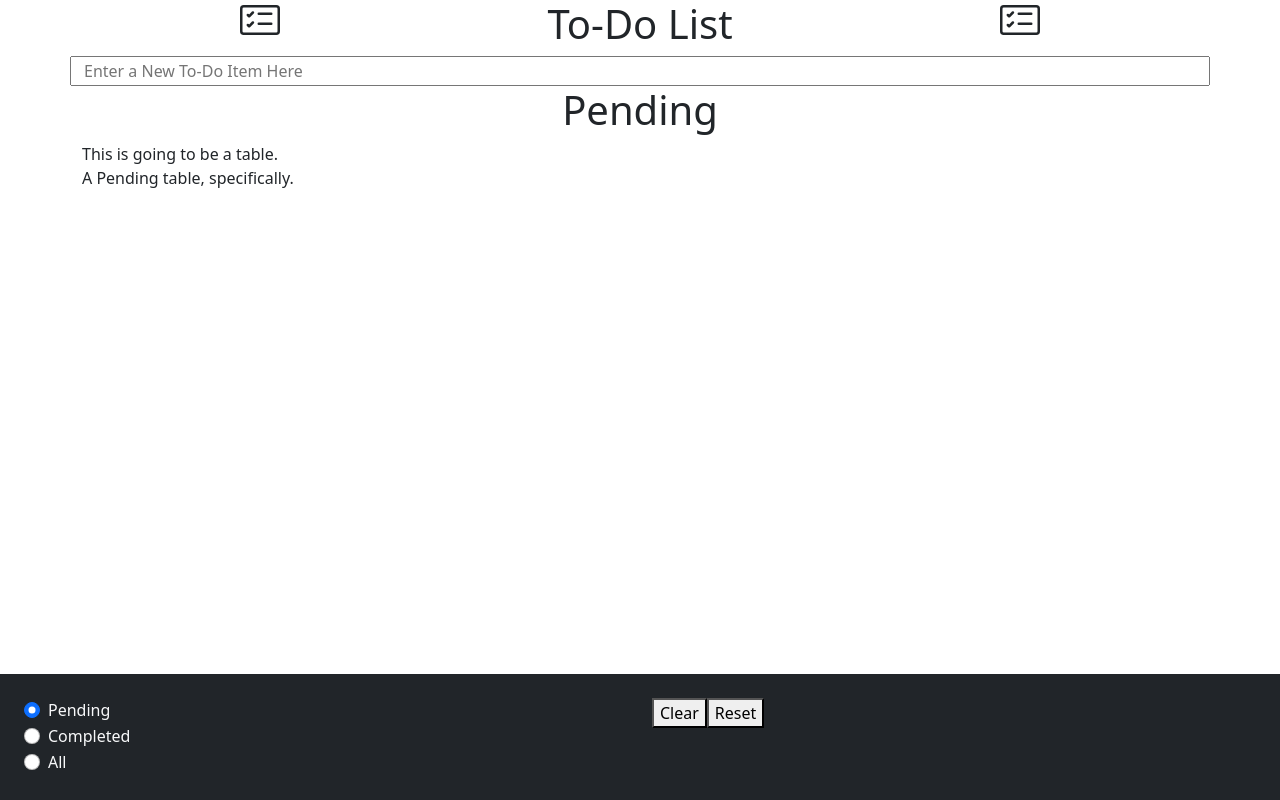
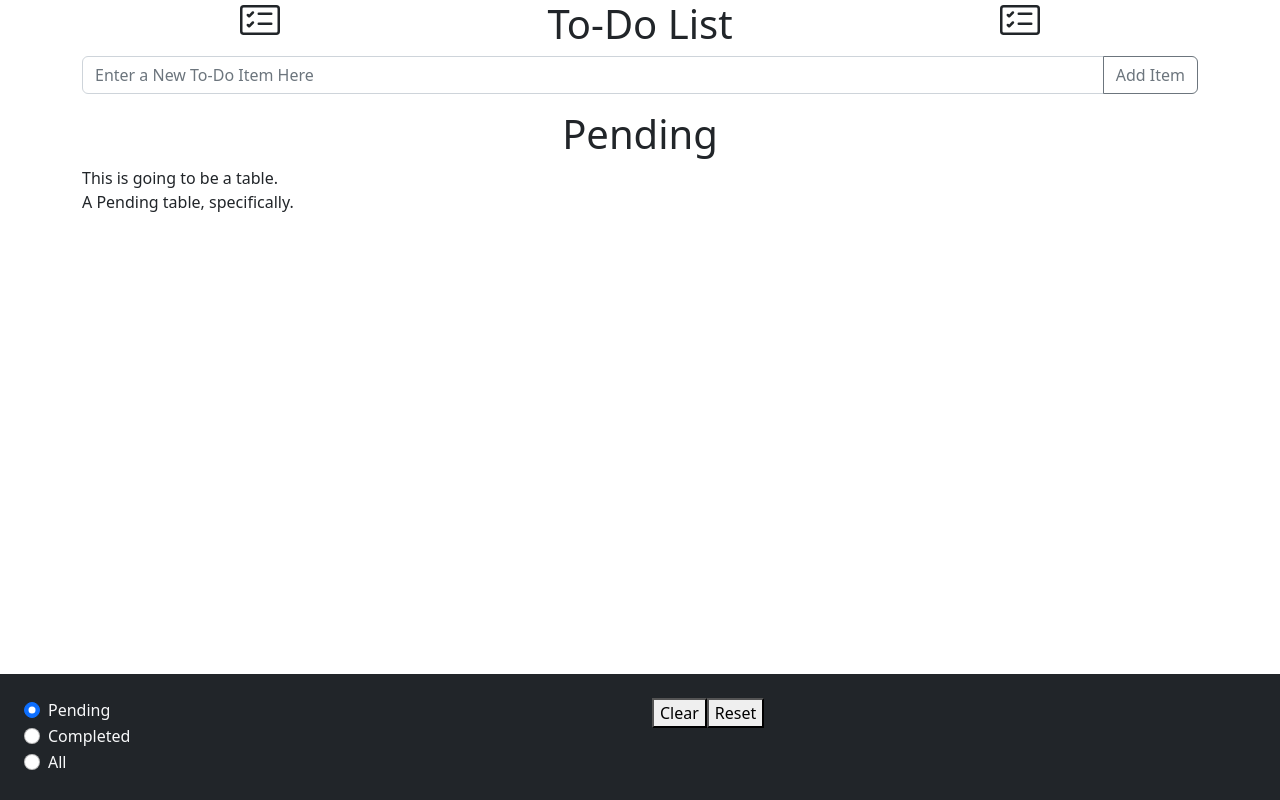
Before and after one commit to rdmullins/to-do-list, a React (Create React App) app in the folder todo/: page / in a window 1280 px wide. Built offline with nearby package versions, Linux system fonts and the light colour scheme.

Commit message:
Tweaks to text input. Bootstrap stuff.

```diff
--- a/todo/src/InputArea.js
+++ b/todo/src/InputArea.js
@@ -1,7 +1,28 @@
 function InputArea() {
+
+    let newItem = "";
+
+    function addItem(value) {
+        console.log("Item entered is: ", value);
+
+    }
+
     return (
         <div className="row">
-            <input type="text" placeholder="Enter a New To-Do Item Here"></input>
+            <div className="input-group mb-3">
+                <input
+                    type="text"
+                    className="form-control"
+                    placeholder="Enter a New To-Do Item Here"
+                    onInput={(event) => (newItem = event.target.value)}
+                >
+                </input>
+                <button
+                    className="btn btn-outline-secondary"
+                    type="button"
+                    id="btnAddNewItem"
+                    onClick={() => addItem(newItem)}>Add Item</button>
+            </div>
         </div>
     )
 };
```
